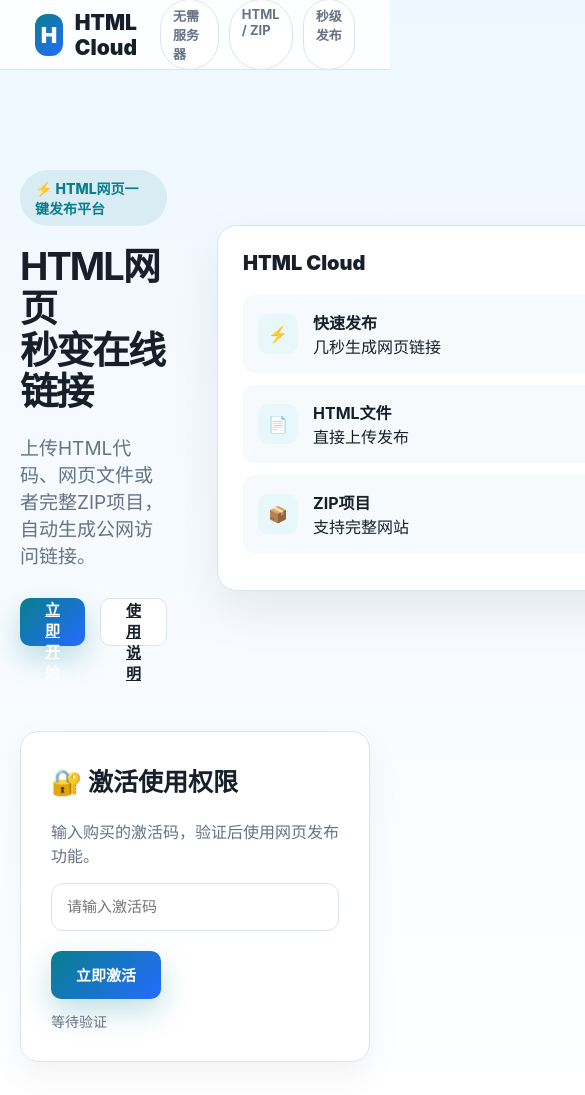
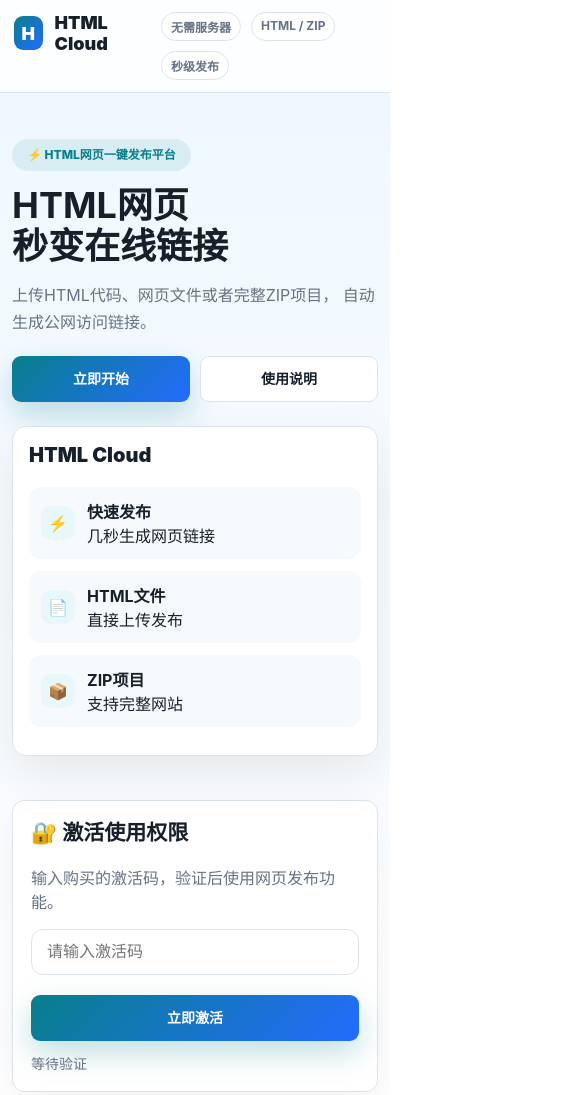
Before and after one commit to better6666/-html-, a plain HTML site: page index.html in a window 390 px wide. Shown: the top 1095 px of the page, 585 px wide, since content can reach past the window. Drawn offline with Linux system fonts and the light colour scheme.

Commit message:
Add files via upload

```diff
--- a/index.html
+++ b/index.html
@@ -281,6 +281,12 @@
 
 .btn{
 
+display:inline-flex;
+
+align-items:center;
+
+justify-content:center;
+
 height:48px;
 
 padding:0 25px;
@@ -296,6 +302,14 @@
 cursor:pointer;
 
 transition:.2s;
+
+line-height:1;
+
+text-align:center;
+
+text-decoration:none;
+
+white-space:nowrap;
 
 }
 
@@ -685,6 +699,273 @@
 }
 
 
+@media(max-width:900px){
+
+.nav{
+
+height:auto;
+
+align-items:flex-start;
+
+gap:14px;
+
+padding:14px 18px;
+
+}
+
+.nav-right{
+
+flex-wrap:wrap;
+
+justify-content:flex-start;
+
+}
+
+.container{
+
+padding:24px 16px 56px;
+
+}
+
+.hero{
+
+grid-template-columns:1fr;
+
+gap:24px;
+
+padding:28px 0;
+
+}
+
+h1{
+
+letter-spacing:0;
+
+}
+
+.preview{
+
+border-radius:14px;
+
+}
+
+}
+
+
+@media(max-width:560px){
+
+.nav{
+
+position:static;
+
+padding:12px 14px;
+
+}
+
+.logo{
+
+font-size:18px;
+
+}
+
+.logo-icon{
+
+width:34px;
+
+height:34px;
+
+border-radius:9px;
+
+font-size:18px;
+
+}
+
+.tag{
+
+padding:5px 9px;
+
+font-size:12px;
+
+}
+
+.container{
+
+padding:18px 12px 44px;
+
+}
+
+.badge{
+
+font-size:12px;
+
+line-height:1.35;
+
+}
+
+h1{
+
+font-size:36px;
+
+line-height:1.12;
+
+margin:14px 0;
+
+}
+
+.hero p{
+
+font-size:16px;
+
+line-height:1.7;
+
+}
+
+.hero-buttons{
+
+display:grid;
+
+grid-template-columns:1fr 1fr;
+
+gap:10px;
+
+margin-top:20px;
+
+}
+
+.btn{
+
+width:100%;
+
+min-width:0;
+
+height:46px;
+
+padding:0 12px;
+
+font-size:14px;
+
+border-radius:9px;
+
+}
+
+.preview{
+
+padding:16px;
+
+}
+
+.preview-item{
+
+padding:12px;
+
+gap:12px;
+
+}
+
+.preview-icon{
+
+width:34px;
+
+height:34px;
+
+flex:0 0 34px;
+
+}
+
+.card{
+
+padding:18px;
+
+border-radius:12px;
+
+margin-top:16px;
+
+}
+
+.card h2{
+
+font-size:21px;
+
+line-height:1.35;
+
+}
+
+input{
+
+height:46px;
+
+font-size:16px;
+
+}
+
+textarea{
+
+height:230px;
+
+font-size:13px;
+
+}
+
+.mode-list{
+
+display:grid;
+
+grid-template-columns:1fr;
+
+gap:10px;
+
+}
+
+.mode{
+
+padding:13px 10px;
+
+}
+
+.upload-area{
+
+padding:28px 14px;
+
+}
+
+.upload-title{
+
+font-size:18px;
+
+}
+
+.upload-icon{
+
+font-size:36px;
+
+}
+
+}
+
+
+@media(max-width:360px){
+
+.hero-buttons{
+
+grid-template-columns:1fr;
+
+}
+
+h1{
+
+font-size:32px;
+
+}
+
+.nav-right{
+
+display:none;
+
+}
+
+}
+
+
 </style>
 
 </head>
@@ -1546,7 +1827,14 @@
 
 
 
-function showExpire(time){
+function showExpire(time, plan){
+
+
+if(plan==="count"){
+
+return "按次数有效";
+
+}
 
 
 if(!time){
@@ -1818,7 +2106,7 @@
 
 <b>
 
-${showExpire(data.expire_at)}
+${showExpire(data.expire_at,data.plan)}
 
 </b>
 
```
